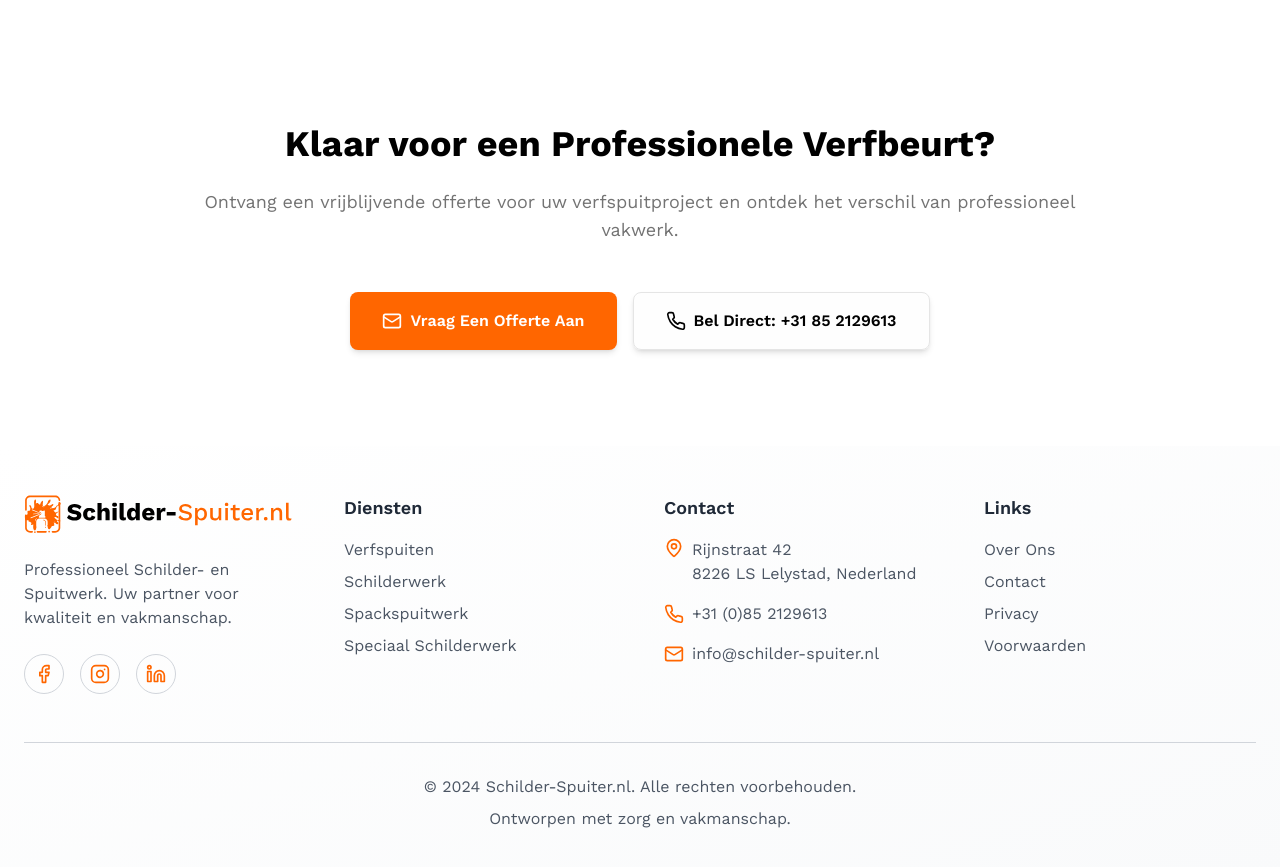
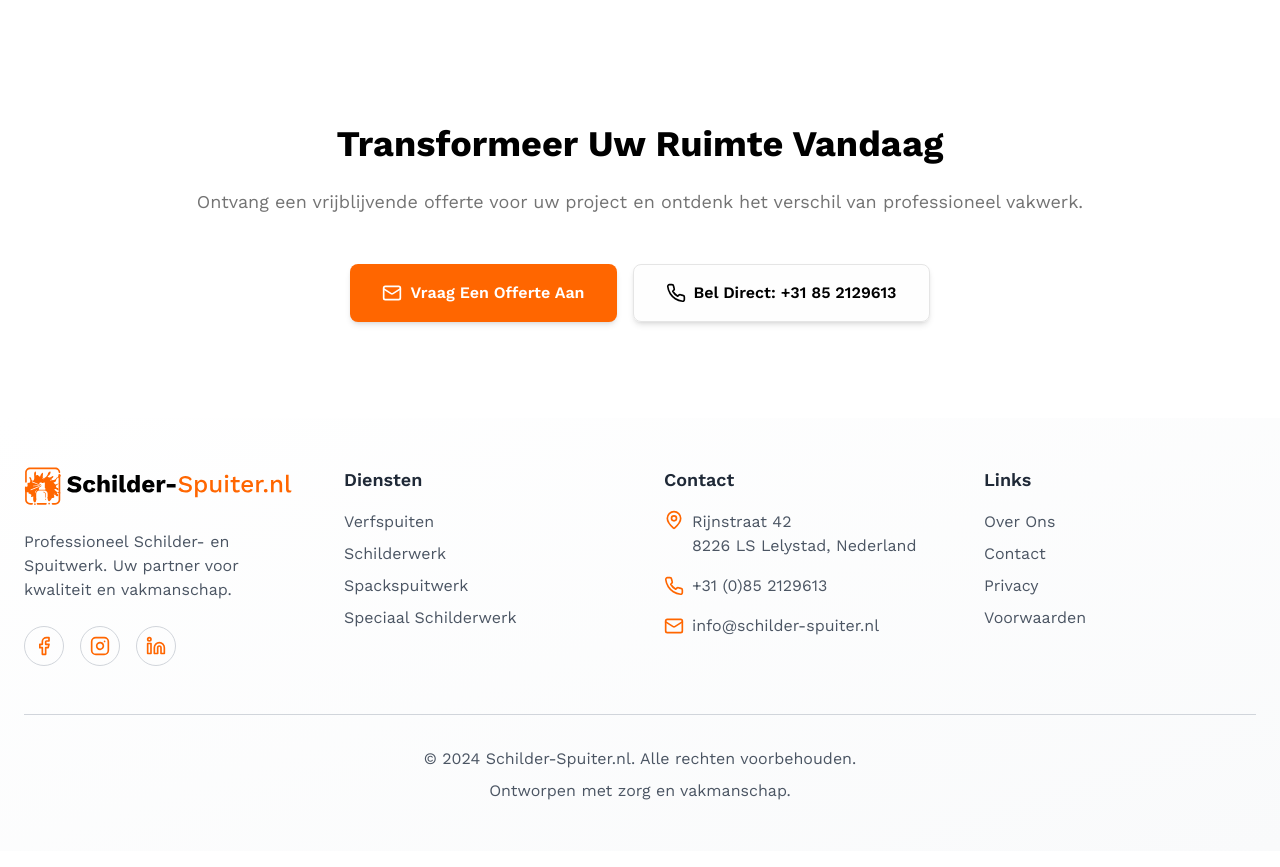
Before and after one commit to BernardusMolkenboer/schilderspuiter, a Next.js app: page / in a window 1280 px wide. Shown: the part 3100-3967 px from the top of the page. Built offline with nearby package versions, Linux system fonts and the light colour scheme.

Commit message:
CTA Rework

```diff
--- a/src/components/sections/CTASection.tsx
+++ b/src/components/sections/CTASection.tsx
@@ -9,11 +9,11 @@ function CTASection() {
         {/* Section Content */}
         <div className="mx-auto max-w-4xl text-center">
           <h2 className="mb-6 text-4xl font-bold text-foreground">
-            Klaar voor een Professionele Verfbeurt?
+            Transformeer Uw Ruimte Vandaag
           </h2>
           <p className="mb-12 text-lg text-muted-foreground">
-            Ontvang een vrijblijvende offerte voor uw verfspuitproject en ontdek
-            het verschil van professioneel vakwerk.
+            Ontvang een vrijblijvende offerte voor uw project en ontdenk het
+            verschil van professioneel vakwerk.
           </p>
 
           {/* CTA Buttons */}
```
